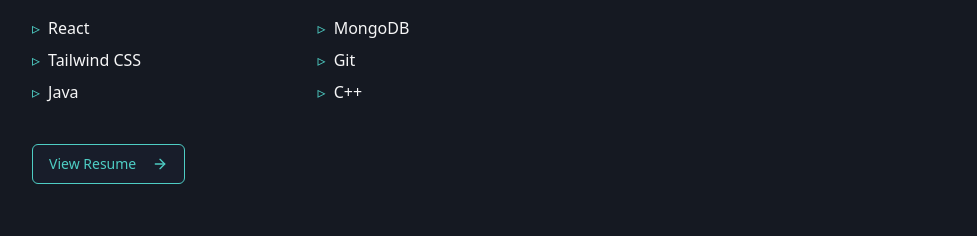
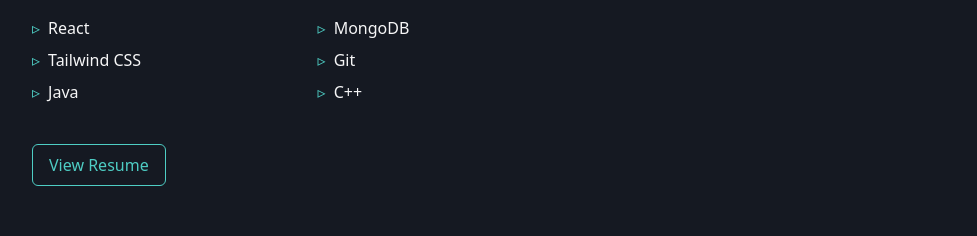
Before and after one commit to mkodra81/Portfolio, a React (Vite) app: page / in a window 1280 px wide. Shown: the part 1360-1596 px from the top of the page, without its empty margins (128-1105 px from the left). Built offline with nearby package versions, Linux system fonts and the light colour scheme.

Commit message:
fixed resume

```diff
--- a/src/components/About.tsx
+++ b/src/components/About.tsx
@@ -1,5 +1,6 @@
 import { Button } from "@/components/ui/button";
 import { ArrowRight } from "lucide-react";
+import { Download } from "lucide-react";
 
 const About = () => {
   return (
@@ -59,13 +60,16 @@ const About = () => {
               </div>
             </div>
 
-            <div className="pt-4">
-              <Button
-                variant="outline"
-                className="border-highlight text-highlight hover:bg-highlight/10"
+            <div className="pt-4 flex gap-4">
+
+              <a
+                href="/CV_Mateo_Kodra.pdf"
+                target="_blank"
+                rel="noopener noreferrer"
+                className="border border-highlight text-highlight px-4 py-2 rounded-md hover:bg-highlight hover:text-white transition"
               >
-                View Resume <ArrowRight size={16} className="ml-2" />
-              </Button>
+                View Resume
+              </a>
             </div>
           </div>
 
--- a/src/components/Navbar.tsx
+++ b/src/components/Navbar.tsx
@@ -77,7 +77,7 @@ const Navbar = () => {
           className="border-highlight text-highlight hover:bg-highlight hover:text-darker transition-colors"
           asChild
         >
-          <a href="/resume.pdf" download="John_Doe_Resume.pdf" className="flex items-center gap-2">
+          <a href="/CV_Mateo_Kodra.pdf" download="CV_Mateo_Kodra.pdf" className="flex items-center gap-2">
             <Download size={16} />
             Resume
           </a>
```
